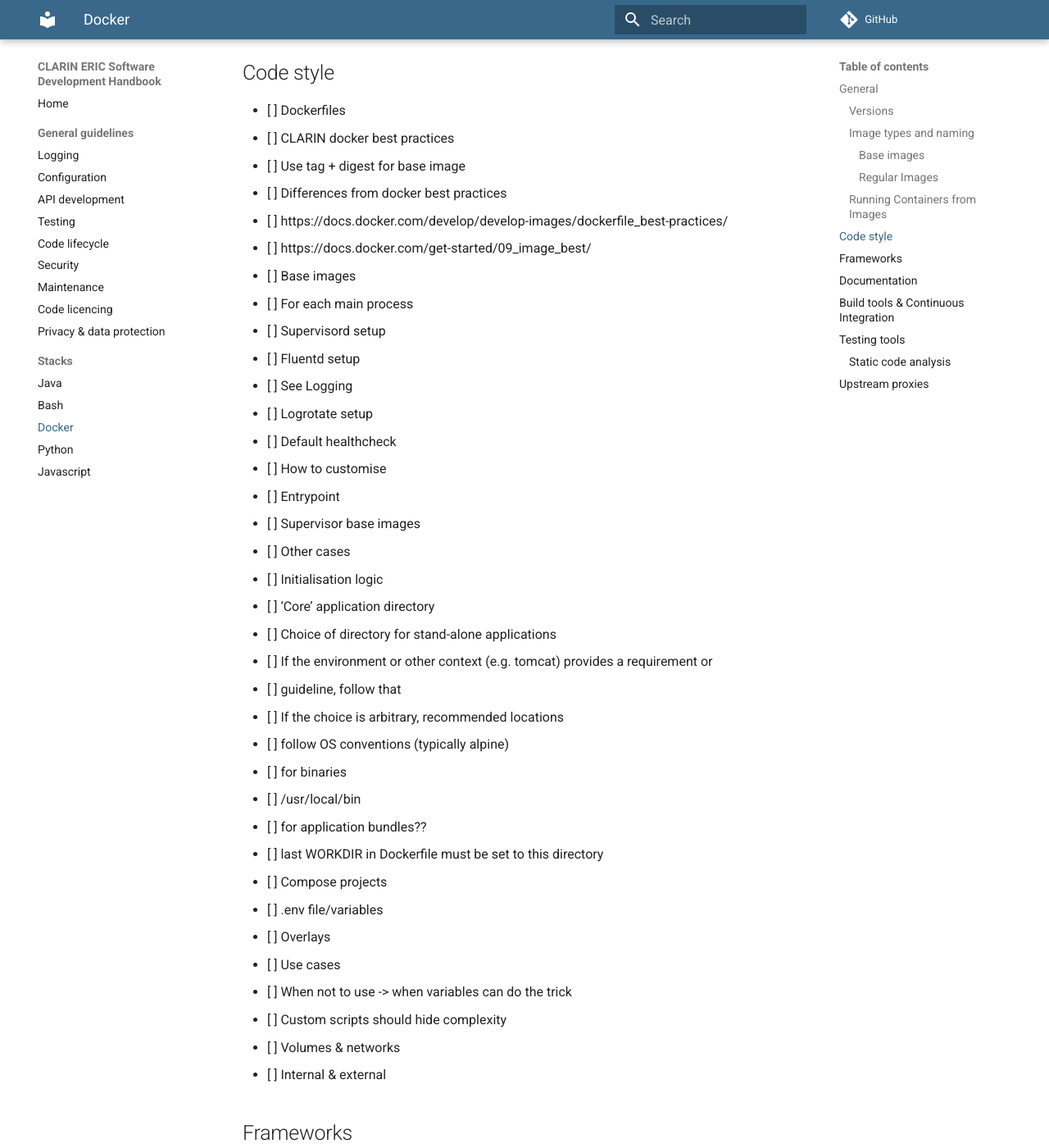
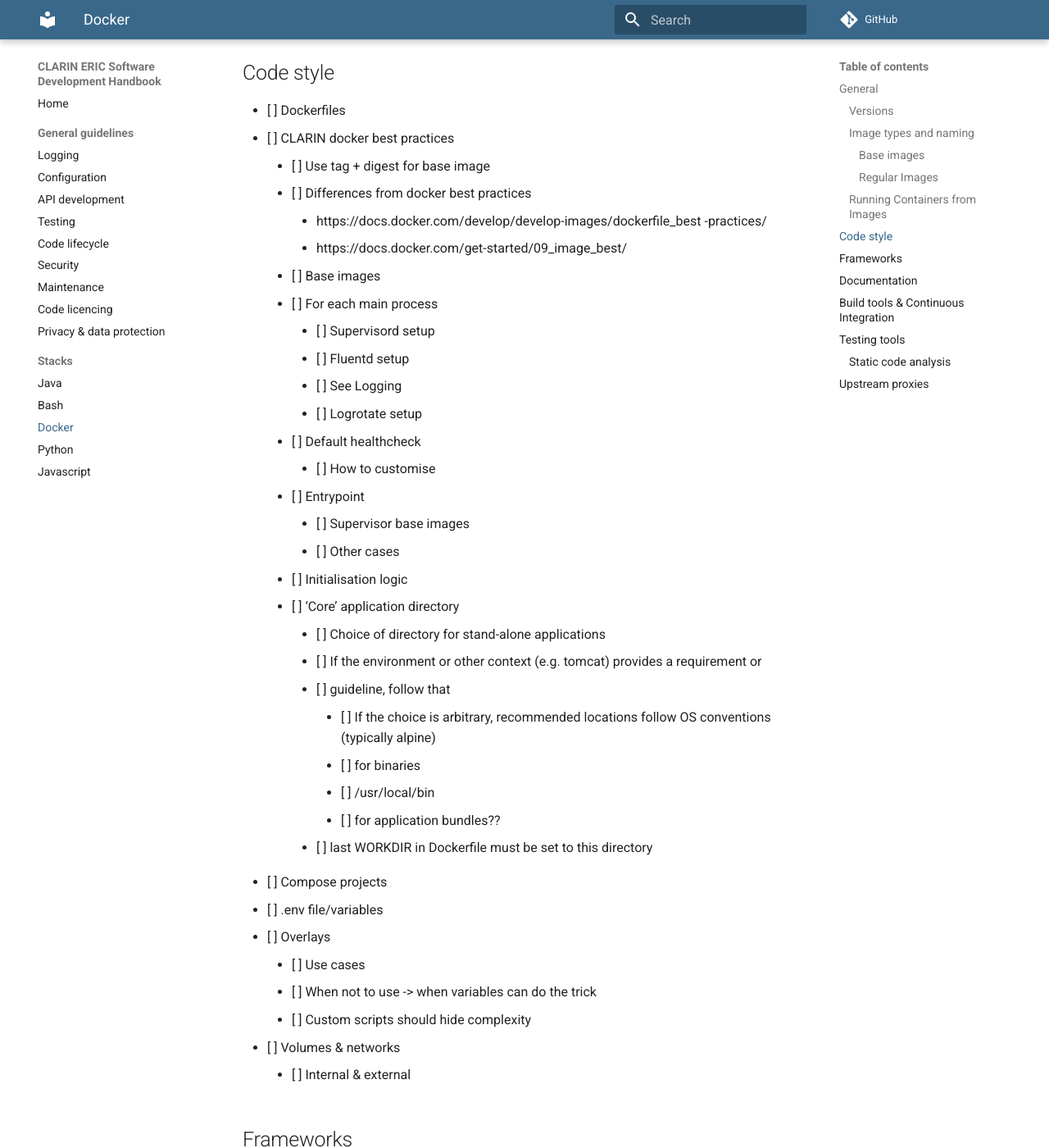
Before and after one commit to clarin-eric/handbook-development, an MkDocs documentation site: the page built from docs/stack/docker.md, in a window 1280 px wide and 1400 px high, scrolled down 2788 px. Shown: the whole window at 82% size. Built offline with MkDocs 1.6.1 and Material for MkDocs 9.7.7, drawn with Linux system fonts in a browser that asks for light colours; comment, search, counter and statistics services are not loaded; part of the change alters nothing that is shown.

Commit message:
Fixed list indentation

```diff
--- a/docs/stack/docker.md
+++ b/docs/stack/docker.md
@@ -121,67 +121,67 @@ CLARIN [deploy script](https://gitlab.com/CLARIN-ERIC/deploy-script).
 ## Code style
 
 - [ ] Dockerfiles
-- [ ] CLARIN docker best practices
-- [ ] Use tag + digest for base image
-- [ ] Differences from docker best practices
-- [ ] https://docs.docker.com/develop/develop-images/dockerfile_best-practices/
-- [ ] https://docs.docker.com/get-started/09_image_best/
-- [ ] Base images
-- [ ] For each main process
-- [ ] Supervisord setup
-- [ ] Fluentd setup
-- [ ] See Logging
-- [ ] Logrotate setup
-- [ ] Default healthcheck
-- [ ] How to customise
-- [ ] Entrypoint
-- [ ] Supervisor base images
-- [ ] Other cases
-- [ ] Initialisation logic
-- [ ] ‘Core’ application directory
-- [ ] Choice of directory for stand-alone applications
-- [ ] If the environment or other context (e.g. tomcat) provides a requirement or
-- [ ] guideline, follow that
-- [ ] If the choice is arbitrary, recommended locations
-- [ ] follow OS conventions (typically alpine)
-- [ ] for binaries
-- [ ] /usr/local/bin
-- [ ] for application bundles??
-- [ ] last WORKDIR in Dockerfile must be set to this directory
+  - [ ] CLARIN docker best practices
+    - [ ] Use tag + digest for base image
+    - [ ] Differences from docker best practices
+        - https://docs.docker.com/develop/develop-images/dockerfile_best
+    -practices/
+        - https://docs.docker.com/get-started/09_image_best/
+    - [ ] Base images
+      - [ ] For each main process
+        - [ ] Supervisord setup
+        - [ ] Fluentd setup
+          - [ ] See Logging
+        - [ ] Logrotate setup
+      - [ ] Default healthcheck
+        - [ ] How to customise
+      - [ ] Entrypoint
+        - [ ] Supervisor base images
+        - [ ] Other cases
+      - [ ] Initialisation logic
+      - [ ] ‘Core’ application directory
+        - [ ] Choice of directory for stand-alone applications
+          - [ ] If the environment or other context (e.g. tomcat) provides a
+   requirement or
+          - [ ] guideline, follow that
+            - [ ] If the choice is arbitrary, recommended locations follow OS conventions (typically alpine)
+            - [ ] for binaries
+              - [ ] /usr/local/bin
+            - [ ] for application bundles??
+          - [ ] last WORKDIR in Dockerfile must be set to this directory
 - [ ] Compose projects
-- [ ] .env file/variables
-
-- [ ] Overlays
-- [ ] Use cases
-- [ ] When not to use -> when variables can do the trick
-- [ ] Custom scripts should hide complexity
-- [ ] Volumes & networks
-- [ ] Internal & external
+  - [ ] .env file/variables
+  - [ ] Overlays
+    - [ ] Use cases
+    - [ ] When not to use -> when variables can do the trick
+    - [ ] Custom scripts should hide complexity
+  - [ ] Volumes & networks
+    - [ ] Internal & external
 
 ## Frameworks
 
 - [ ] Build script
-- [ ] https://gitlab.com/CLARIN-ERIC/build-script
+  - [ ] https://gitlab.com/CLARIN-ERIC/build-script
 - [ ] Testing
-- [ ] images
-- [ ] Build script --test argument  with docker-compose
-- [ ] compose projects
-- [ ] test with ??
-- [ ] docker-compose
+  - [ ] images
+    - [ ] Build script --test argument  with docker-compose
+  - [ ] compose projects
+    - [ ] test with ??
 
 ## Documentation
 
 - [ ] Image project
-- [ ] README
-- [ ] Reference base image
-- [ ] List the important application and configuration locations (paths) inside the
-- [ ] image
-- [ ] List the user name(s) defined and used in the image
+  - [ ] README
+    - [ ] Reference base image
+    - [ ] List the important application and configuration locations (paths)
+      inside the
+    - [ ] image
+    - [ ] List the user name(s) defined and used in the image
 
 ## Build tools & Continuous Integration
 
 - [ ] Describe our gitlab CI integration with hadolint
-- [ ] Include examples
+  - [ ] Include examples
 - [ ] Gitlab Docker repository
 
 ## Testing tools
```
